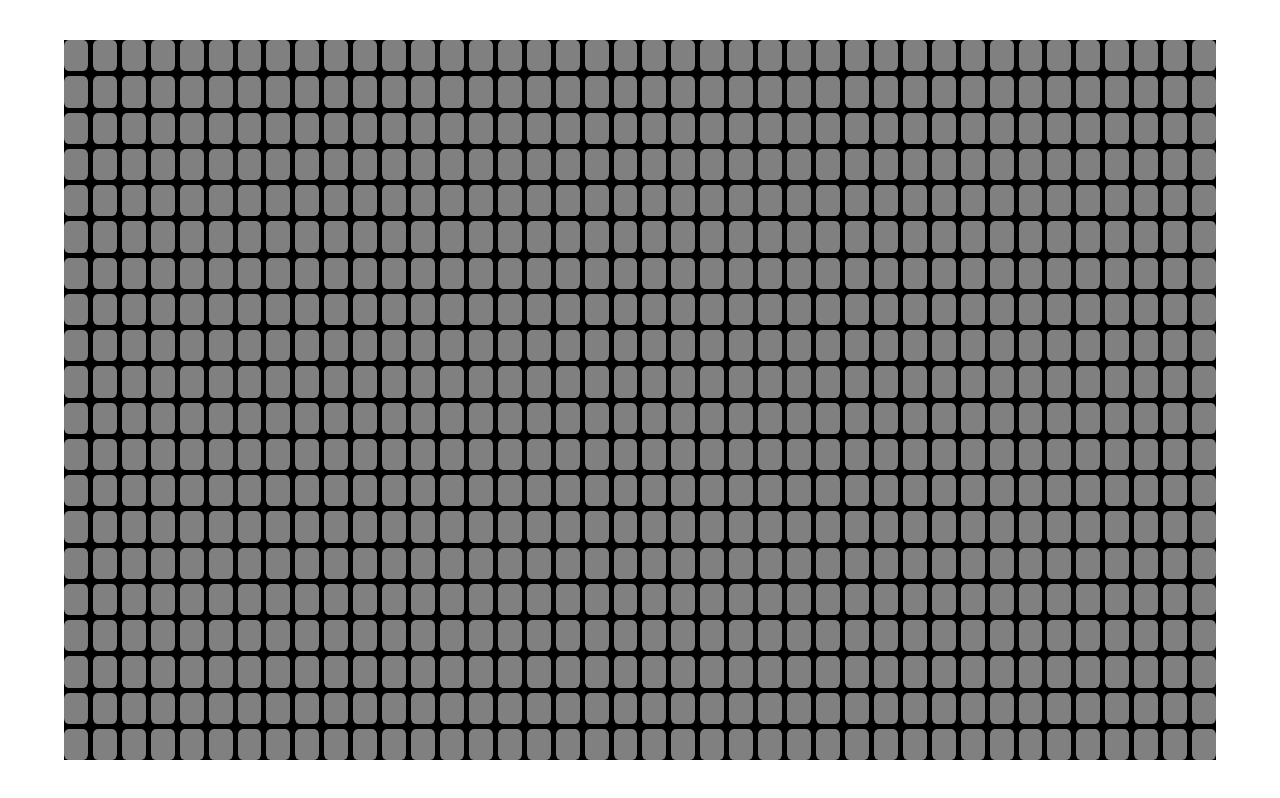
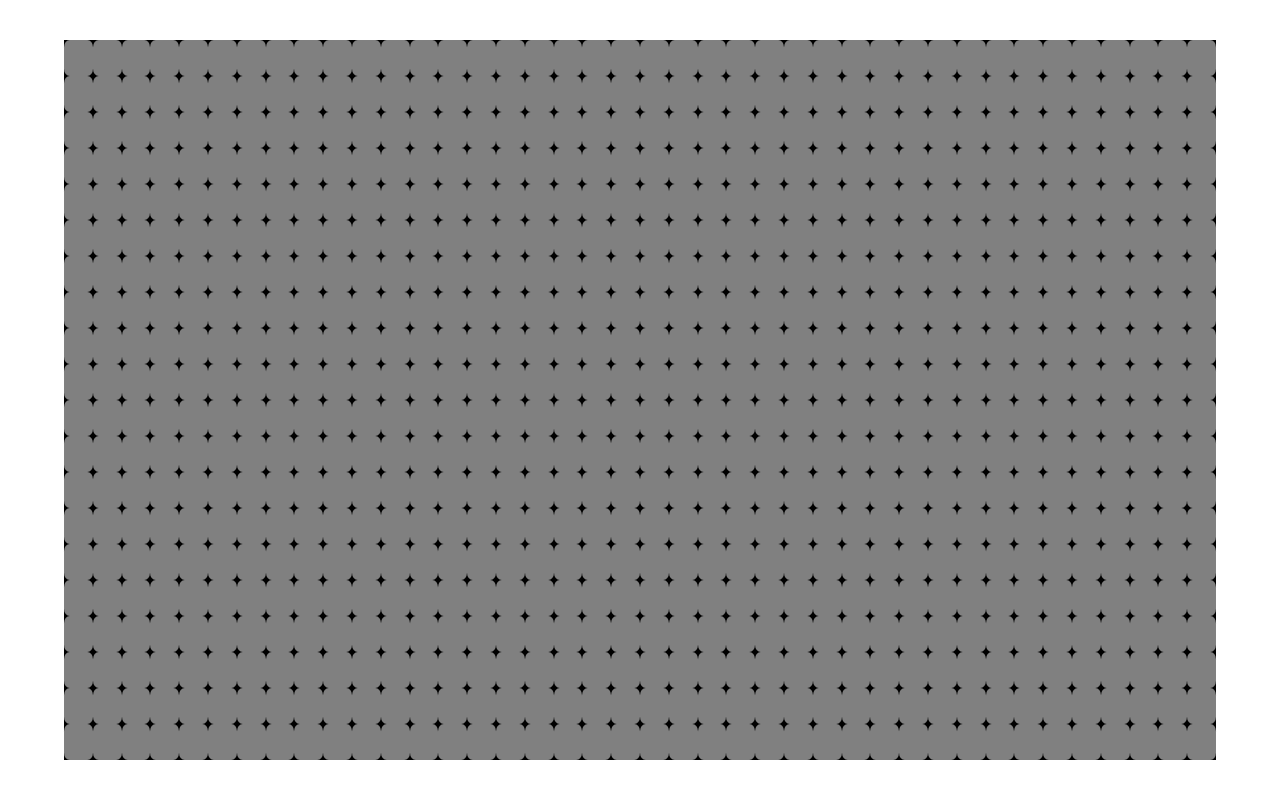
Before and after one commit to acciojob/Color-board-Tejasri379, a website: page main.html in a window 1280 px wide. Both pictures are taken after a click on the element 75 px from the left and 55 px from the top of the page. Drawn offline with Linux system fonts and the light colour scheme.

Commit message:
created a submission

```diff
--- a/main.html
+++ b/main.html
@@ -1,20 +1,16 @@
+
 <!DOCTYPE html>
+<html lang="en">
+<head>
+    <meta charset="UTF-8">
+    <meta name="viewport" content="width=device-width, initial-scale=1.0">
+    <title>Color Board</title>
+    <link rel="stylesheet" href="styles.css">
+</head>
+<body>
 
-<html>
+    <div class="container"></div>
 
-<head>
-	<link rel="stylesheet" href="styles.css">
-</head>
-
-<body>
-	<!-- the entire body must be written by student -->
-	<div class="container">
-
-    </div>
-    <script type="text/javascript" src="./script.js">
-
-</script>
-
+    <script src="script.js"></script>
 </body>
-
 </html>
--- a/script.js
+++ b/script.js
@@ -1,23 +1,31 @@
-//your JS code here. If required.
-const container=document.querySelector(".container")
-        const fragment=document.createDocumentFragment()
-        for(let i=0;i<800;i++){
-            const div=document.createElement("div")
-            div.classList.add("square")
-            div.addEventListener('mouseover',()=>{
-                const red = Math.floor(Math.random() * 256)
-                const green = Math.floor(Math.random() * 256)
-                const blue = Math.floor(Math.random() * 256)
 
-                div.style.backgroundColor = `rgb(${red}, ${green}, ${blue})`
-            })
+const container = document.querySelector(".container");
 
-            div.addEventListener('mouseout',()=>{
-                div.style.backgroundColor="gray"
-                div.style.transition="background 0.5s"
-            },5000)
-            fragment.appendChild(div)
-        }
+const fragment = document.createDocumentFragment();
 
-        container.append(fragment)
-        console.log(fragment)
+for (let i = 0; i < 800; i++) {
+
+    const div = document.createElement("div");
+
+    div.classList.add("square");
+
+    div.addEventListener("mouseover", function() {
+
+        const red = Math.floor(Math.random() * 256);
+        const green = Math.floor(Math.random() * 256);
+        const blue = Math.floor(Math.random() * 256);
+
+        div.style.backgroundColor = `rgb(${red}, ${green}, ${blue})`;
+
+    });
+
+    div.addEventListener("mouseout", function() {
+
+        div.style.backgroundColor = "gray";
+
+    });
+
+    fragment.appendChild(div);
+}
+
+container.appendChild(fragment);
--- a/styles.css
+++ b/styles.css
@@ -1,28 +1,30 @@
-/*  your css code here. If applicable */
-*{
+
+* {
     margin: 0;
     padding: 0;
     box-sizing: border-box;
 }
-        body{
+
+body {
     height: 100vh;
     width: 100vw;
     display: flex;
     justify-content: center;
     align-items: center;
 }
-        .container{
+
+.container {
     height: 90vh;
     width: 90vw;
     display: grid;
     background-color: black;
-            grid-template-columns: repeat(40,1fr);
-            grid-template-rows: repeat(20,1fr);
-            gap: 5px;
-            aspect-ratio: ;
+    grid-template-columns: repeat(40, 1fr);
+    grid-template-rows: repeat(20, 1fr);
 }
-        .square{
+
+.square {
     background-color: gray;
     border-radius: 20%;
     cursor: pointer;
+    transition: background-color 1s ease;
 }
```
Lines whose indentation alone changed are shown as unchanged.
